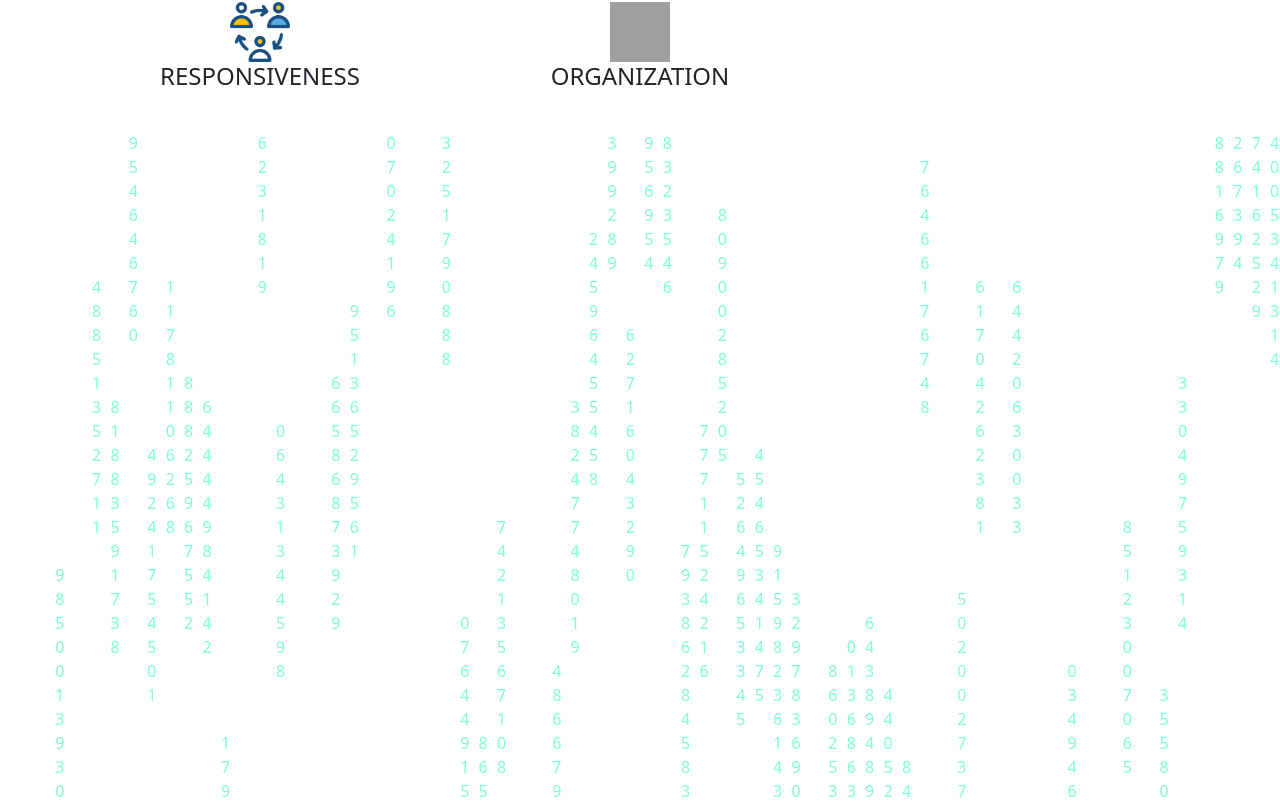
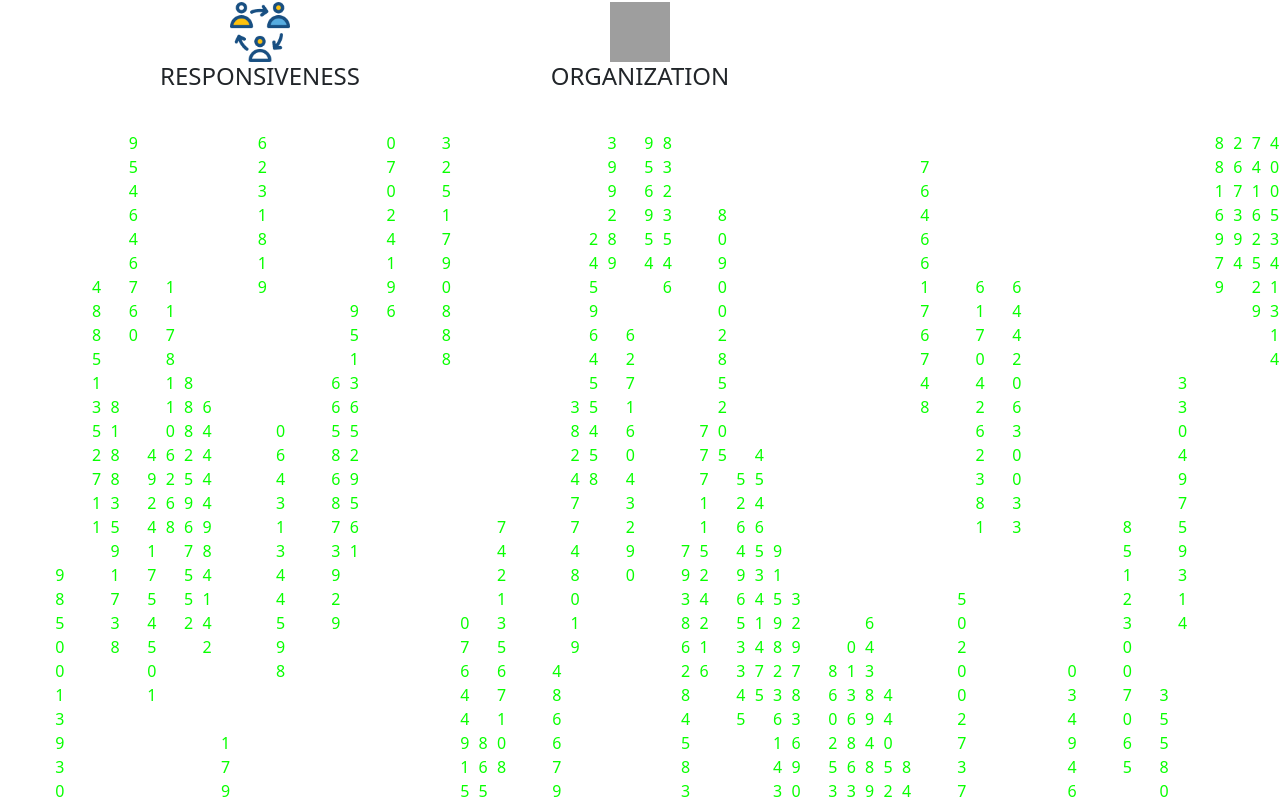
Before and after one commit to baselasi/portfolio-, a React (Create React App) app: page / in a window 1280 px wide. Shown: the part 1731-2538 px from the top of the page. Built offline with nearby package versions, Linux system fonts and the light colour scheme; grey boxes are pictures that could not be loaded.

Commit message:
Update background.css

```diff
--- a/src/components/background.css
+++ b/src/components/background.css
@@ -1,7 +1,7 @@
 .lists{
     display: flex;
     justify-content: space-between;
-    color: aquamarine;
+    color: hsl(118, 100%, 50%);
 }
 .numbers{
     display: flex;
```
